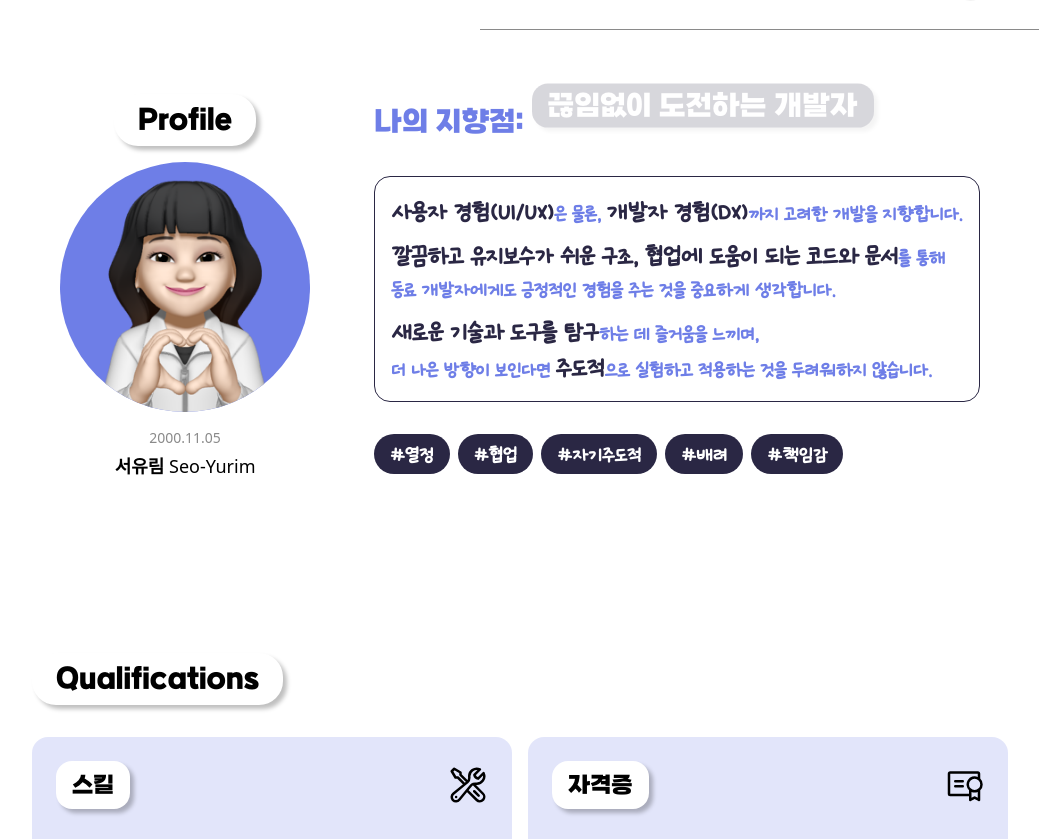
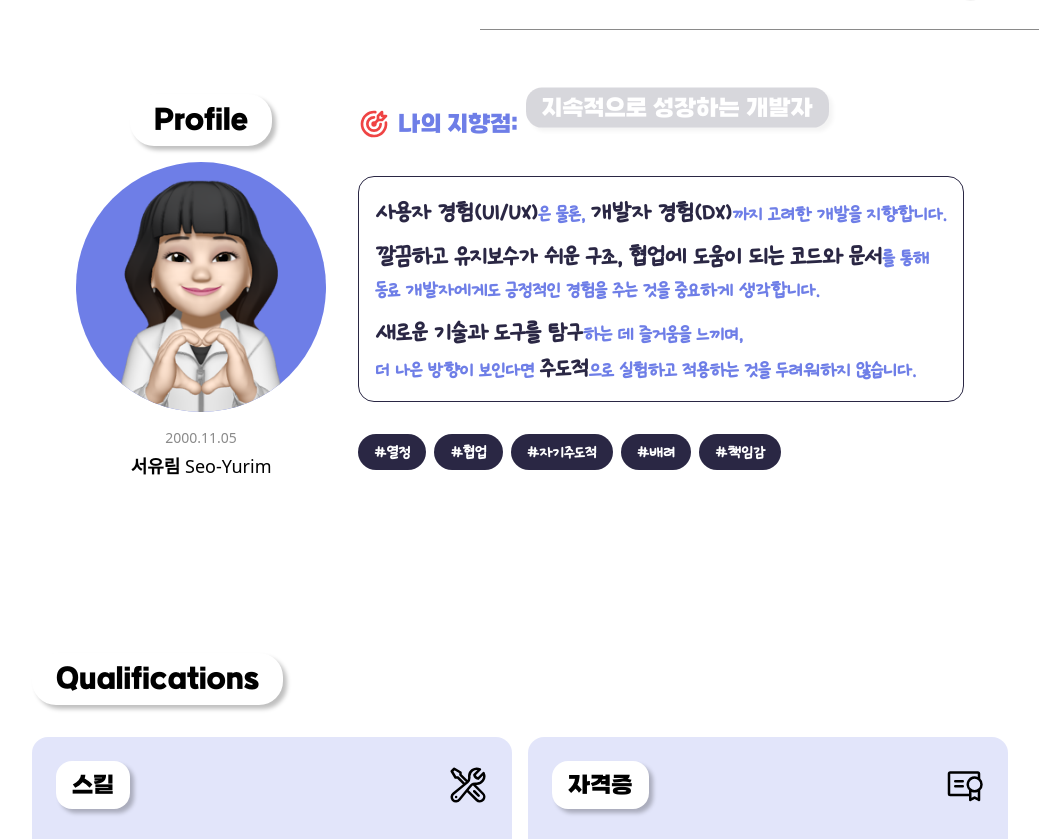
Before and after one commit to Seo-Yurim/portfolio, a Next.js app: page / in a window 1280 px wide. Shown: the part 979-1818 px from the top of the page, without its empty margins (240-1279 px from the left). Built offline with nearby package versions, Linux system fonts and the light colour scheme.

Commit message:
FEAT: 프로필 섹션 UI 수정

```diff
--- a/src/app/components/profile.tsx
+++ b/src/app/components/profile.tsx
@@ -1,16 +1,19 @@
 import Image from "next/image";
 import { useEffect, useState } from "react";
+import { TbTargetArrow } from "react-icons/tb";
 import { AnimatePresence, motion } from "framer-motion";
 import Title from "@/components/title";
 
 const introduce = [
+  "UI/UX를 중시하는 개발자",
   "지속적으로 성장하는 개발자",
   "끊임없이 도전하는 개발자",
   "함께 일하고 싶은 동료",
   "긍정적인 에너지를 주는 동료",
 ];
 const tags = ["열정", "협업", "자기주도적", "배려", "책임감"];
-const highlight = "text-primary-foreground font-extrabold text-3xl group-hover:underline";
+const highlight =
+  "text-primary-foreground font-extrabold text-3xl font-extrabold group-hover:underline";
 
 export function Profile() {
   const [index, setIndex] = useState<number>(0);
@@ -29,11 +32,17 @@ export function Profile() {
     >
       <Title title="About Me" />
 
-      <div className="container flex items-center justify-center gap-16">
-        <div className="flex flex-col items-center gap-4">
+      <div className="container flex items-center justify-center gap-8">
+        <motion.div
+          initial={{ opacity: 0, y: 20 }}
+          whileInView={{ opacity: 1, y: 0 }}
+          transition={{ duration: 0.3 }}
+          className="flex flex-col items-center gap-4"
+        >
           <h2 className="rounded-3xl bg-white px-6 py-2 font-GWT text-3xl text-black shadow-right-down">
             Profile
           </h2>
+
           <div className="group relative h-[250px] w-[250px] cursor-pointer overflow-hidden rounded-full bg-primary">
             <Image
               className="absolute inset-0 h-full w-full object-cover opacity-100 transition-opacity duration-300 group-hover:opacity-0"
@@ -49,17 +58,24 @@ export function Profile() {
               height={180}
             />
           </div>
+
           <div className="flex flex-col items-center gap-1">
             <p className="text-sm font-medium text-text-secondary">2000.11.05</p>
             <p className="text-lg font-extrabold">
               서유림 <span className="font-medium">Seo-Yurim</span>
             </p>
           </div>
-        </div>
+        </motion.div>
 
-        <div className="group flex cursor-pointer flex-col gap-8 font-GWS text-2xl font-bold text-primary">
-          <div className="flex items-center gap-2">
-            <p className="font-GWT text-3xl">나의 지향점: </p>
+        <motion.div
+          initial={{ opacity: 0, y: 20 }}
+          whileInView={{ opacity: 1, y: 0 }}
+          transition={{ duration: 0.3 }}
+          className="flex flex-col gap-8"
+        >
+          <div className="flex items-center gap-2 font-GWT text-2xl">
+            <TbTargetArrow className="h-8 w-8 text-red-500" />
+            <p className="text-primary">나의 지향점: </p>
             <AnimatePresence mode="wait">
               <motion.p
                 key={introduce[index]}
@@ -67,14 +83,14 @@ export function Profile() {
                 animate={{ opacity: 1, y: 0 }}
                 exit={{ opacity: 0, y: -20 }}
                 transition={{ duration: 0.5 }}
-                className="w-fit rounded-2xl bg-primary-foreground px-4 py-1 font-GWT text-3xl text-white shadow-right-down"
+                className="w-fit rounded-2xl bg-primary-foreground px-4 py-1 text-white shadow-right-down"
               >
                 {introduce[index]}
               </motion.p>
             </AnimatePresence>
           </div>
 
-          <div className="flex flex-col gap-2 rounded-2xl border border-primary-foreground p-4">
+          <div className="group flex cursor-pointer flex-col gap-2 rounded-2xl border border-primary-foreground p-4 font-GWS text-2xl font-semibold text-primary">
             <p>
               <span className={highlight}>사용자 경험(UI/UX)</span>은 물론,{" "}
               <span className={highlight}>개발자 경험(DX)</span>까지 고려한 개발을 지향합니다.
@@ -95,13 +111,19 @@ export function Profile() {
           </div>
 
           <div className="flex items-center gap-2">
-            {tags.map((tag) => (
-              <p key={tag} className="rounded-full bg-primary-foreground px-4 py-1 text-white">
+            {tags.map((tag, i) => (
+              <motion.p
+                key={tag}
+                initial={{ opacity: 0, y: 20 }}
+                whileInView={{ opacity: 1, y: 0 }}
+                transition={{ duration: 0.3, delay: i * 0.1 }}
+                className="rounded-full bg-primary-foreground px-4 py-1 font-GWS text-xl font-semibold text-white"
+              >
                 #{tag}
-              </p>
+              </motion.p>
             ))}
           </div>
-        </div>
+        </motion.div>
       </div>
     </section>
   );
```
